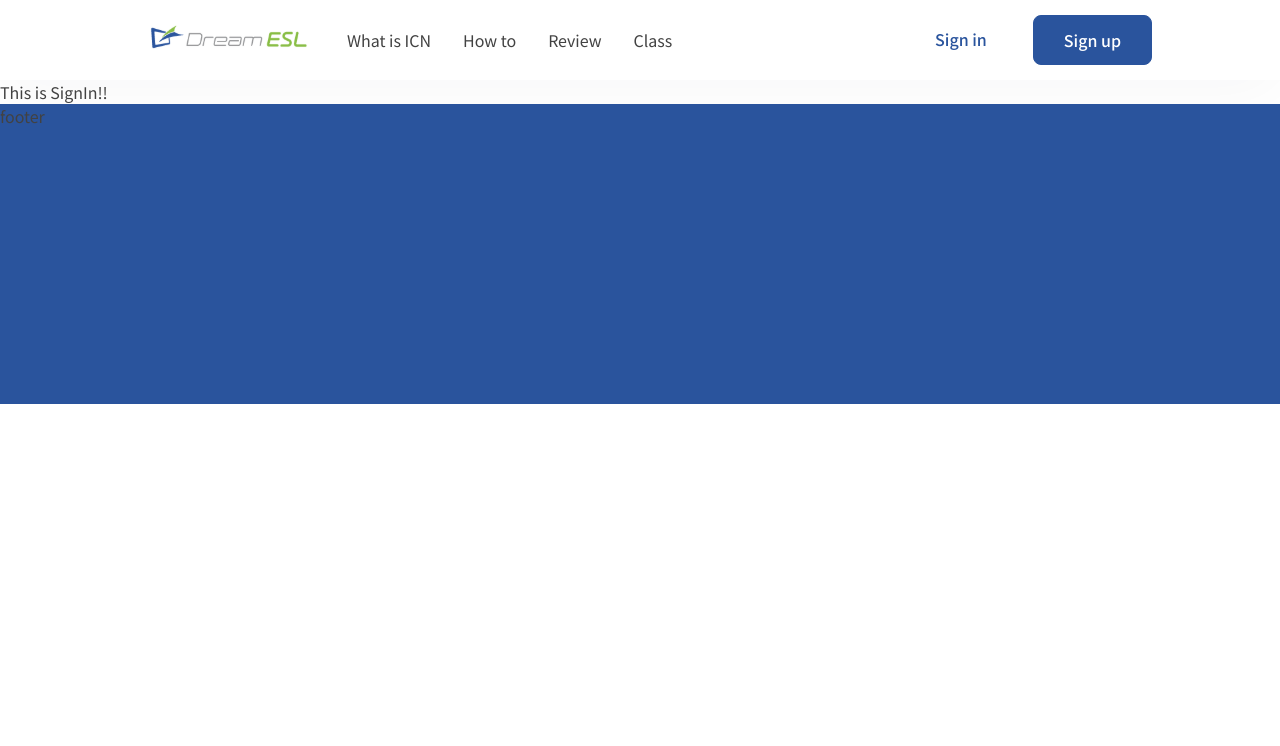
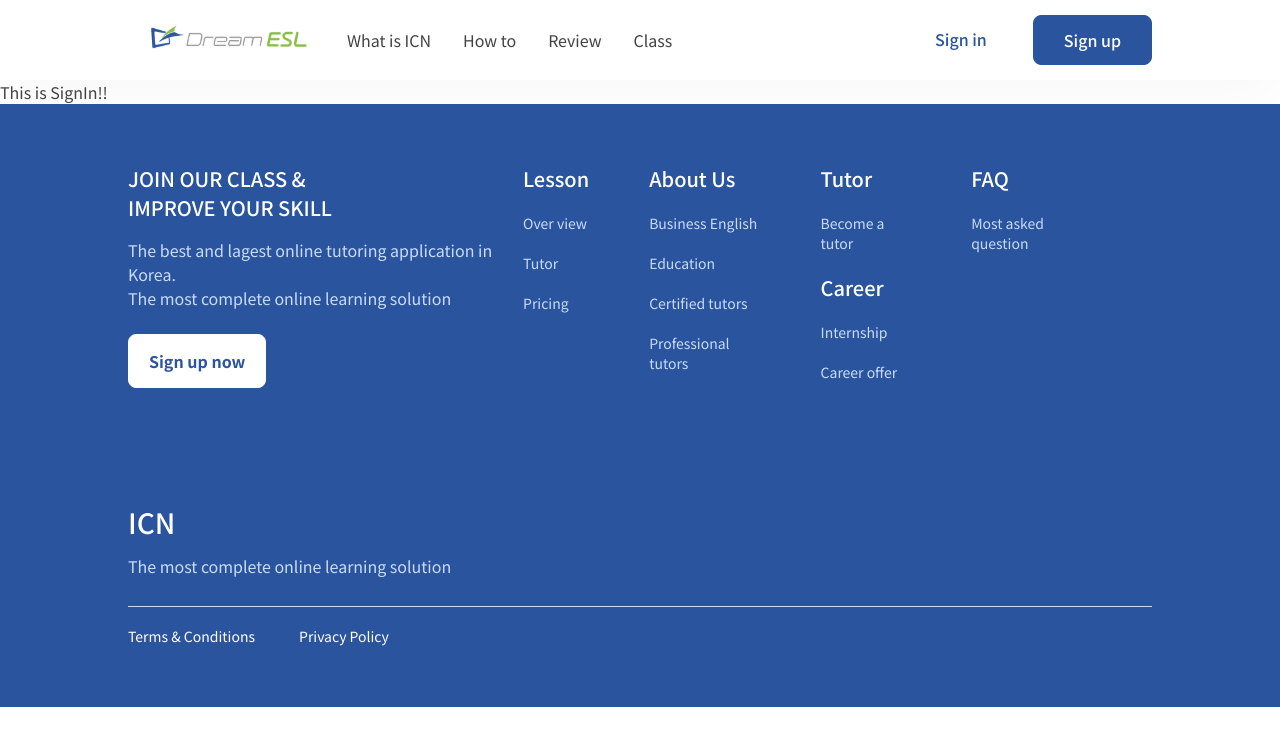
Before and after one commit to lillyYu/icn-react, a React (Create React App) app in the folder icn-react/: page /sign-in in a window 1280 px wide. Shown: the top 746 px of the page. Built offline with nearby package versions, Linux system fonts and the light colour scheme.

Commit message:
web footer 완성

```diff
--- a/icn-react/src/commons/scss/var.scss
+++ b/icn-react/src/commons/scss/var.scss
@@ -7,6 +7,7 @@ $mobile-base-font-size: 1.4rem;
 $point-blue-color: #2A549D;
 $light-blue-color: #EFF3FB;
 $alert-red-color: #EB5757;
+$sky-blue-color: #C9DCFE;
 
 // font colors
 $base-font-color: #424242;
@@ -35,6 +36,17 @@ $mobile-inline-padding : 0 5%;
   padding: 1.4rem 2rem;
   border-radius: 0.8rem;
   border: 1px solid $point-blue-color;
+  font-weight: $bold-font-weight;
+}
+
+@mixin whiteButton {
+  display: inline-block;
+  background-color: white;
+  color: $point-blue-color;
+  width: fit-content;
+  padding: 1.4rem 2rem;
+  border-radius: 0.8rem;
+  border: 1px solid white;
   font-weight: $bold-font-weight;
 }
 
--- a/icn-react/src/components/footer/Footer.js
+++ b/icn-react/src/components/footer/Footer.js
@@ -1,11 +1,67 @@
 import { Desktop } from "commons/mediaqueries/MediaQuery"
+import { Link } from "react-router-dom";
 import '../scss/footer/footer.scss';
 
 export const Footer = () => {
   return(
     <Desktop>
       <footer className="webFooter">
-        footer
+        <div className="footerTop">
+          <div className="footerLeft">
+            <p>Join our class &#38; <br />improve your skill</p>
+            <p>
+              The best and lagest online tutoring application in Korea.
+            </p>
+            <p>
+              The most complete online learning solution
+            </p>
+            <Link to='/sign-up'>Sign up now</Link>
+          </div>
+
+          <div className="footerRight">
+            <ul>
+              <li>
+                <span>Lesson</span>
+                <div>Over view</div>
+                <div>Tutor</div>
+                <div>Pricing</div>
+              </li>
+              <li>
+                <span>About Us</span>
+                <div>Business English</div>
+                <div>Education</div>
+                <div>Certified tutors</div>
+                <div>Professional tutors</div>
+              </li>
+
+              <li>
+                <p>
+                  <span>Tutor</span>
+                  <div>Become a tutor</div>
+                </p>
+                <p>
+                  <span>Career</span>
+                  <div>Internship</div>
+                  <div>Career offer</div>
+                </p>
+              </li>
+              <li>
+                <span>FAQ</span>
+                <div>Most asked question</div>
+              </li>
+            </ul>
+          </div>
+        </div>
+
+        <div className="footerBottom">
+          <header>ICN</header>
+          <p>The most complete online learning solution</p>
+          <div>
+            <span>Terms &#38; Conditions</span>
+            <span>Privacy Policy</span>
+          </div>
+
+        </div>
       </footer>
     </Desktop>
   )
--- a/icn-react/src/components/scss/footer/footer.scss
+++ b/icn-react/src/components/scss/footer/footer.scss
@@ -1,9 +1,91 @@
 @import 'commons/scss/var.scss';
 
-footer{
+footer {
+  color: white;
+  padding: 6rem 10%;
+
   &.webFooter {
     background-color: $point-blue-color;
     width: 100%;
-    height: 30rem;
+
+    .footerTop {
+      display: flex;
+      justify-content: space-between;
+
+      .footerLeft {
+        p {
+          &:first-of-type {
+            font-size: 2rem;
+            font-weight: $medium-font-weight;
+            text-transform: uppercase;
+            margin-bottom: 1.6rem;
+          }
+
+          &:nth-of-type(2),
+          &:nth-of-type(3) {
+            max-width: 45rem;
+            font-size: 1.6rem;
+            font-weight: 400;
+            color: $sky-blue-color;
+          }
+        }
+
+        a {
+          @include whiteButton();
+          margin-top: 2.4rem;
+        }
+      }
+
+      .footerRight {
+        ul {
+          display: flex;
+
+          li {
+            display: flex;
+            flex-direction: column;
+            margin-right: 6rem;
+
+            span {
+              display: inline-block;
+              margin-bottom: 2rem;
+              font-weight: $medium-font-weight;
+              font-size: 2rem;
+            }
+
+            div {
+              margin-bottom: 2rem;
+              font-size: 1.4rem;
+              font-weight: $normal-font-weight;
+              color: $sky-blue-color;
+            }
+
+          }
+        }
+      }
+    }
+
+    .footerBottom{
+      margin-top: 10rem;
+      header {
+        margin-bottom: 1.2rem;
+        font-size: 2.8rem;
+        font-weight: $medium-font-weight;
+      }
+      p {
+        font-weight: $normal-font-weight;
+        color: $sky-blue-color;
+        margin-bottom: 1.6rem;
+        padding-bottom: 2.8rem;
+        border-bottom: 1px solid $sky-blue-color;
+      }
+
+      &>div {
+        span {
+          margin-right: 4.4rem;
+          font-size: 1.4rem;
+
+        }
+      }
+    }
   }
 }
```
